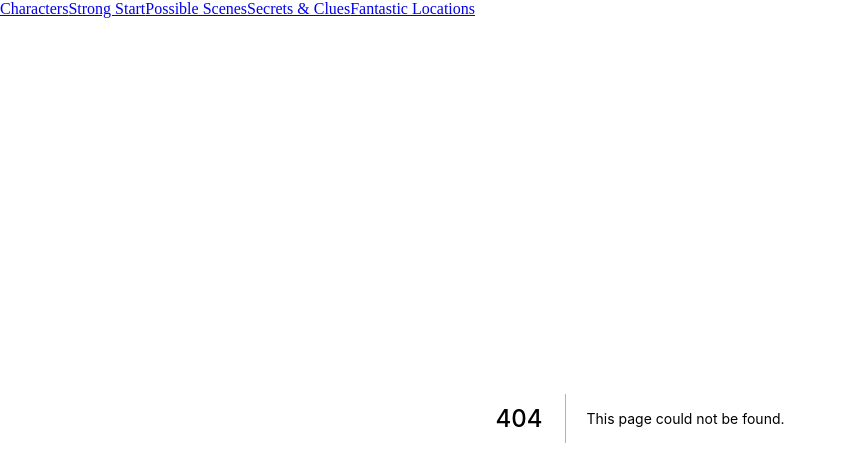
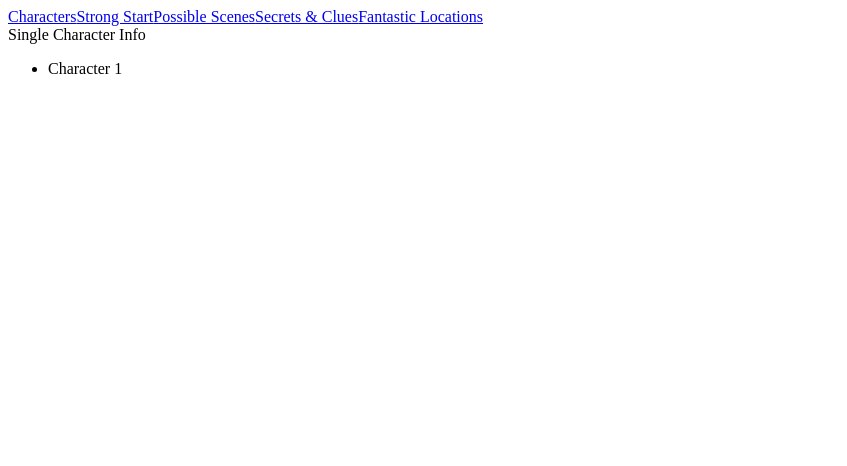
Before and after one commit to dangerpwnd/lazy-dm-next, a Next.js app: page /characters/1 in a window 1280 px wide. Before the commit this address had no page. Shown: the top 466 px of the page, without its empty margins (0-847 px from the left). Built offline with nearby package versions, Linux system fonts and the light colour scheme; what @theme-ui/presets, theme-ui would draw is missing.

Commit message:
Create Character Pages

```diff
--- /dev/null
+++ b/src/pages/characters/[id].jsx
@@ -0,0 +1,19 @@
+import React from 'react';
+import { useRouter } from 'next/router';
+
+const SingleCharacter = () => {
+
+    const router = useRouter();
+    const {id} = router.query;
+
+    return (
+        <div>
+            Single Character Info
+            <ul>
+                <li>Character {id}</li>
+            </ul>
+        </div>
+    )
+}
+
+export default SingleCharacter
```
Also changed, not shown: src/pages/characters/index.jsx (added, +13 -0 lines).
